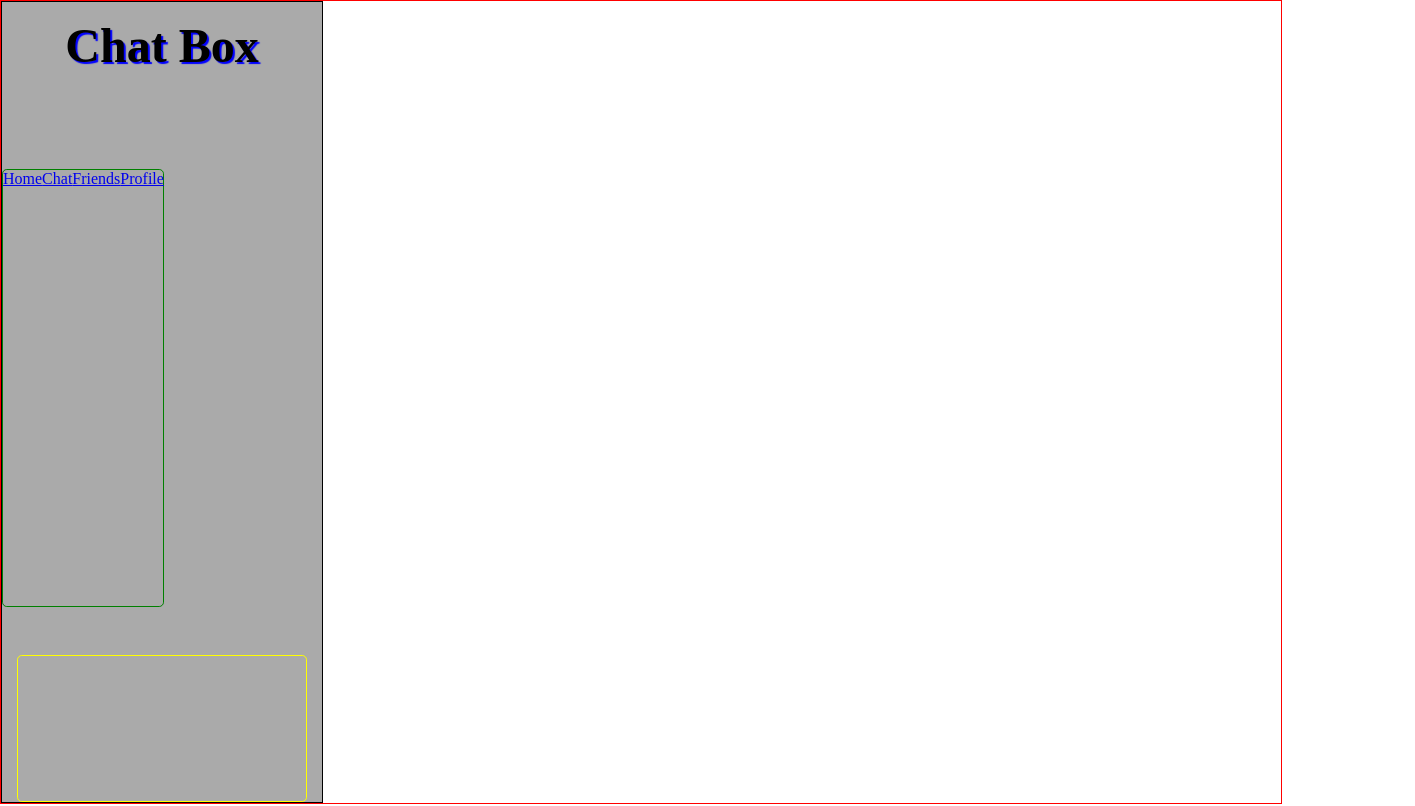
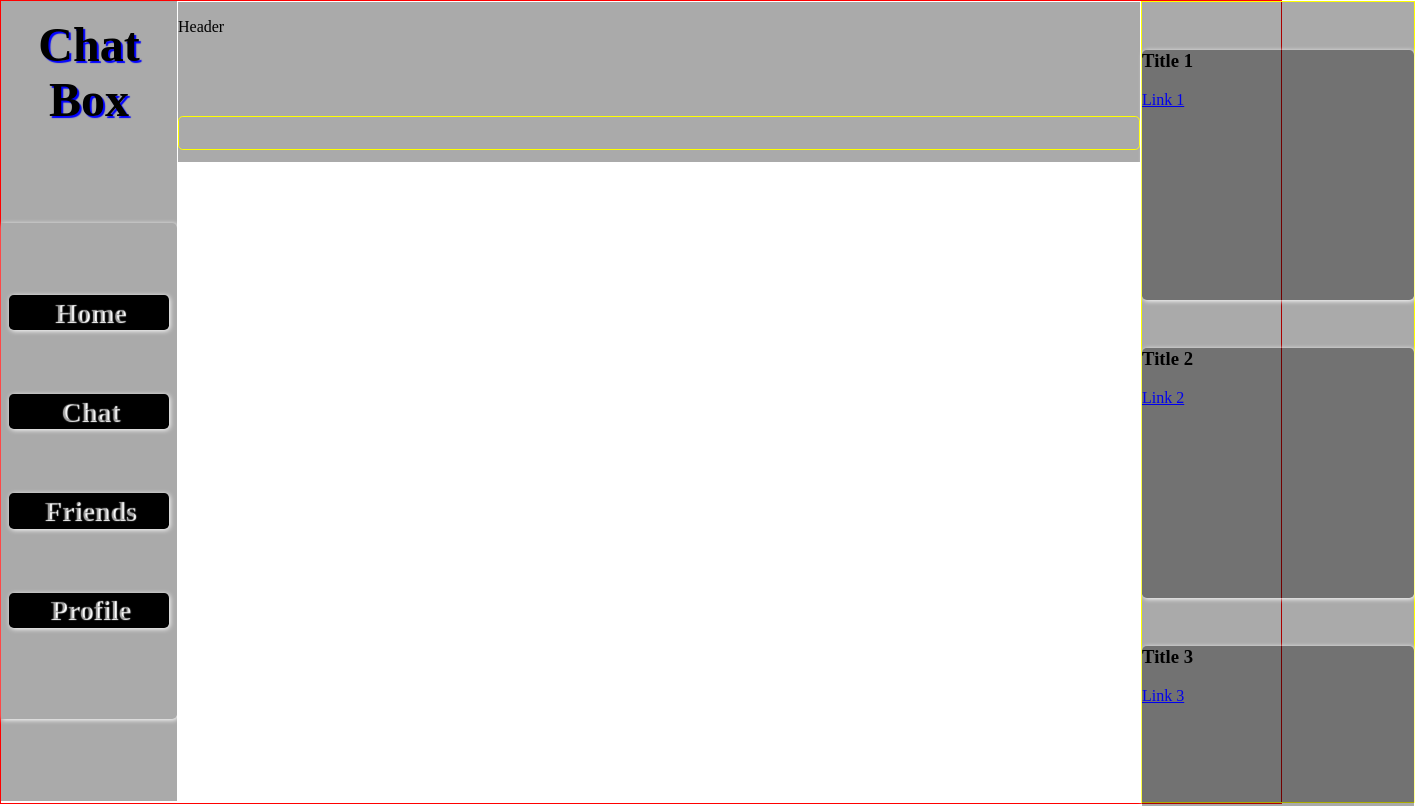
Before and after one commit to Hazey8709/SPA, a React (Create React App) app: page / in a window 1280 px wide. Shown: the top 806 px of the page, 1415 px wide, since content can reach past the window. Built offline with nearby package versions, Linux system fonts and the light colour scheme.

Commit message:
updated layout

```diff
--- a/src/App.js
+++ b/src/App.js
@@ -1,10 +1,14 @@
 import { Route, Routes } from "react-router-dom";
 import Nav from "../src/components/navComp/Nav";
+import Header from "./components/headerComp/Header";
+import Ads from "./components/adsComp/Ads";
 
 function App() {
     return (
-        <main style={style.mainCont}>
+        <main style={style.main_Cont}>
             <Nav />
+            <Header />
+            <Ads />
             <Routes>
                 {/* <Route path='/' element={<Home />} /> */}
                 {/* <Route path='Chat' element={<Chat />} /> */}
@@ -18,9 +22,10 @@ function App() {
 export default App;
 
 const style = {
-    mainCont: {
-        // display: "",
+    main_Cont: {
+        display: "flex",
         border: ".1rem solid red",
+        flexDirection: "row",
         height: "100%",
         width: "100%",
     },
--- /dev/null
+++ b/src/components/adsComp/Ads.js
@@ -0,0 +1,75 @@
+// import imgCard_1 from "../../images/"
+// import imgCard_2 from "../../images/"
+// import imgCard_3 from "../../images/"
+
+//
+//
+//
+//
+
+const Ads = () => {
+    return (
+        <section style={style.ads_Cont}>
+            <section style={style.adCard}>
+                {/* <img src={imgCard_1} alt='' /> */}
+                <h1>Title 1</h1>
+                <a
+                    href='https://github.com/Hazey8709/SPA/tree/main'
+                    target='blank'
+                    rel='noreferrer'
+                >
+                    Link 1
+                </a>
+            </section>
+
+            <section style={style.adCard}>
+                {/* <img src={imgCard_2} alt='' /> */}
+                <h1>Title 2</h1>
+                <a
+                    href='https://github.com/Hazey8709/SPA/tree/main'
+                    target='_blank'
+                    rel='noreferrer'
+                >
+                    Link 2
+                </a>
+            </section>
+
+            <section style={style.adCard}>
+                {/* <img src={imgCard_1} alt='' /> */}
+                <h1>Title 3</h1>
+                <a
+                    href='https://github.com/Hazey8709/SPA/tree/main'
+                    target='_blank'
+                    rel='noreferrer'
+                >
+                    Link 3
+                </a>
+            </section>
+        </section>
+    );
+};
+
+export default Ads;
+
+const style = {
+    ads_Cont: {
+        display: "",
+        flexDirection: "column",
+        border: ".1rem solid yellow",
+        backgroundColor: "#0005",
+        width: "20rem",
+        height: "100vh",
+    },
+
+    adCard: {
+        // border: ".1rem solid yellow",
+        borderRadius: ".3rem",
+        backgroundColor: "#0005",
+        width: "17rem",
+        height: "250px",
+        // padding: "1rem",
+        margin: "0 auto",
+        marginTop: "3rem",
+        boxShadow: "1px 1px 5px white",
+    },
+};
--- /dev/null
+++ b/src/components/headerComp/Header.js
@@ -0,0 +1,36 @@
+//
+//
+//
+
+const Header = () => {
+    return (
+        <header style={style.header_Cont}>
+            <p>Header</p>
+            <section style={style.quickLinks}></section>
+        </header>
+    );
+};
+
+export default Header;
+
+const style = {
+    header_Cont: {
+        // display: "",
+
+        border: ".1rem solid white",
+        backgroundColor: "#0005",
+        width: "80rem",
+        height: "10rem",
+    },
+
+    quickLinks: {
+        // display: "",
+        border: ".1rem solid yellow",
+        borderRadius: ".3rem",
+
+        width: "60rem",
+        height: "2rem",
+        margin: "0 auto",
+        marginTop: "5rem",
+    },
+};
--- a/src/components/navComp/Nav.js
+++ b/src/components/navComp/Nav.js
@@ -4,26 +4,26 @@ import SiteName from "../nameComp/SiteName";
 
 const Nav = () => {
     return (
-        <nav style={style.navCont}>
+        <nav style={style.nav_Cont}>
             <section>
                 <SiteName siteName='Chat Box' />
             </section>
 
-            <section style={style.navBtnCont}>
-                <Link to='/' style={style.navLink}>
+            <section style={style.navBtn_Cont}>
+                <Link to='/' style={style.navLinks}>
                     Home
                 </Link>
-                <Link to='/' style={style.navLink}>
+                <Link to='/' style={style.navLinks}>
                     Chat
                 </Link>
-                <Link to='/' style={style.navLink}>
+                <Link to='/' style={style.navLinks}>
                     Friends
                 </Link>
-                <Link to='/' style={style.navLink}>
+                <Link to='/' style={style.navLinks}>
                     Profile
                 </Link>
             </section>
-            <section style={style.quickLinks}></section>
+            {/* <section style={style.quickLinks}></section> */}
         </nav>
     );
 };
@@ -31,32 +31,53 @@ const Nav = () => {
 export default Nav;
 
 const style = {
-    navCont: {
+    nav_Cont: {
         display: "flex",
-        border: ".1rem solid black",
+        // border: ".1rem solid black",
         flexDirection: "column",
         width: "20rem",
         height: "100vh",
         backgroundColor: "#0005",
     },
 
-    navBtnCont: {
+    navBtn_Cont: {
         // display: "",
-        border: ".1rem solid green",
-        borderRadius: ".3rem",
+        // border: ".1rem solid green",
+        // borderRadius: ".3rem",
+        borderTopRightRadius: ".3rem",
+        borderBottomRightRadius: ".3rem",
         width: "10rem",
         height: "30rem",
         marginTop: "3rem",
+        padding: ".5rem",
+        boxShadow: "1px 1px 5px white",
     },
 
-    quickLinks: {
-        // display: "",
-        border: ".1rem solid yellow",
+    navLinks: {
+        display: "block",
+        // border: ".1rem solid orange",
         borderRadius: ".3rem",
+        marginTop: "4rem",
 
-        width: "18rem",
-        height: "10rem",
-        margin: "0 auto",
-        marginTop: "3rem",
+        textAlign: "center",
+        color: "#0005",
+        backgroundColor: "black",
+        fontSize: "28px",
+        fontWeight: "bolder",
+        textShadow: "2px 1px 1px white",
+        padding: ".1rem",
+        textDecoration: "none",
+        boxShadow: "1px 1px 5px white",
     },
+
+    // quickLinks: {
+    //     // display: "",
+    //     border: ".1rem solid yellow",
+    //     borderRadius: ".3rem",
+
+    //     width: "12rem",
+    //     height: "10rem",
+    //     margin: "0 auto",
+    //     marginTop: "3rem",
+    // },
 };
```
